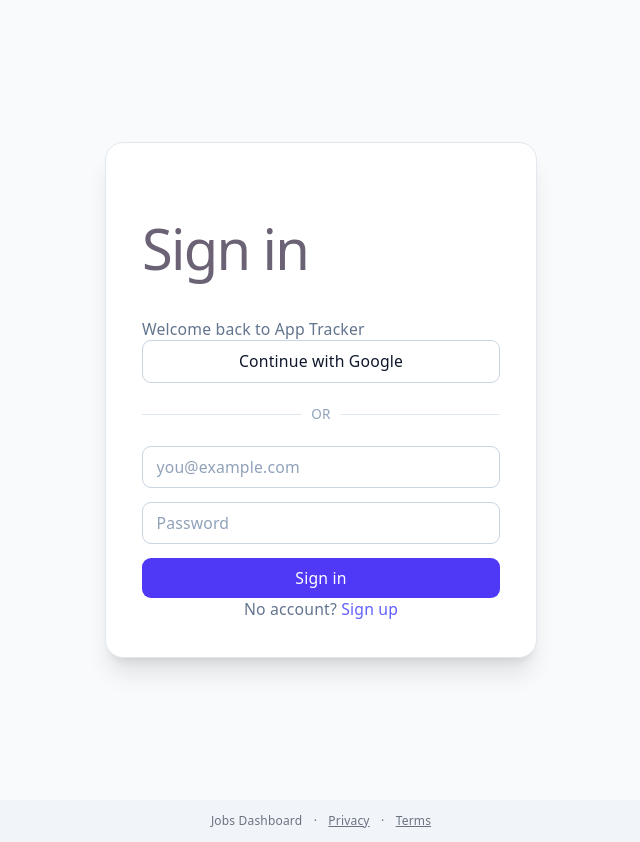
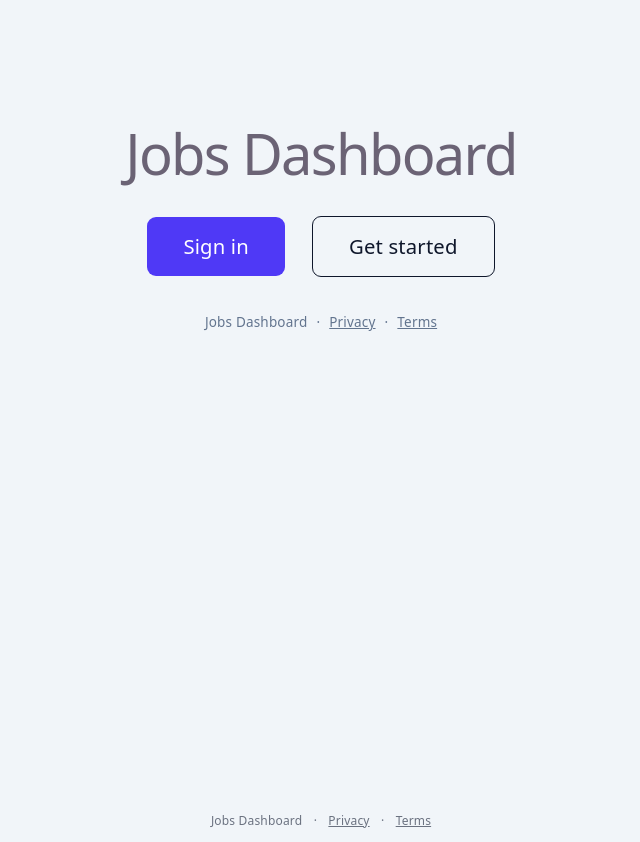
Before and after one commit to aryan1789/job-applications-tracker, a React (Vite) app in the folder job-application-tracker/: page / in a window 1280 px wide. Before the commit this address led to /login. Shown: the whole page, without its empty margins (319-959 px from the left). Built offline with nearby package versions, Linux system fonts and the light colour scheme; no server answers.

Commit message:
Add landing page

```diff
--- a/job-application-tracker/src/main.tsx
+++ b/job-application-tracker/src/main.tsx
@@ -2,6 +2,7 @@ import { StrictMode } from 'react'
 import { createRoot } from 'react-dom/client'
 import './index.css'
 import App, { ProtectedRoute } from './App.tsx'
+import Home from './pages/Home.tsx'
 import { AuthProvider } from './contexts/AuthProvider.tsx'
 import { NotificationsProvider } from './contexts/NotificationsContext.tsx'
 import { BrowserRouter, Routes, Route } from 'react-router-dom'
@@ -20,7 +21,7 @@ createRoot(document.getElementById('root')!).render(
       <AuthProvider>
         <NotificationsProvider>
           <Routes>
-            <Route path="/" element={<App />} />
+            <Route path="/" element={<Home />} />
             <Route path="/login" element={<Login />} />
             <Route path="/signup" element={<Signup />} />
             <Route element={<ProtectedRoute />}>
--- /dev/null
+++ b/job-application-tracker/src/pages/Home.tsx
@@ -0,0 +1,28 @@
+import React from 'react'
+import { Link } from 'react-router-dom'
+import { useTheme } from '../utils/useTheme'
+
+export default function Home() {
+  const { isDark } = useTheme()
+
+  return (
+    <div className={`min-h-screen ${isDark ? 'bg-slate-900 text-slate-100' : 'bg-slate-100 text-slate-950'}`}>
+      <div className="max-w-4xl mx-auto px-6 pt-20">
+        <h1 className="text-4xl font-extrabold text-center mb-8">Jobs Dashboard</h1>
+
+        <div className="flex items-center justify-center gap-6 mb-8">
+          <Link to="/login" className="px-8 py-3 rounded-lg bg-indigo-600 text-white text-lg hover:bg-indigo-700">Sign in</Link>
+          <Link to="/signup" className={`px-8 py-3 rounded-lg text-lg ${isDark ? 'border border-slate-600 text-slate-100' : 'border text-slate-900'}`}>Get started</Link>
+        </div>
+
+        <div className={`text-xs ${isDark ? 'text-slate-400' : 'text-slate-500'} text-center`}>
+          <span>Jobs Dashboard</span>
+          <span className="mx-2">·</span>
+          <Link to="/privacy" className="underline">Privacy</Link>
+          <span className="mx-2">·</span>
+          <Link to="/terms" className="underline">Terms</Link>
+        </div>
+      </div>
+    </div>
+  )
+}
```
